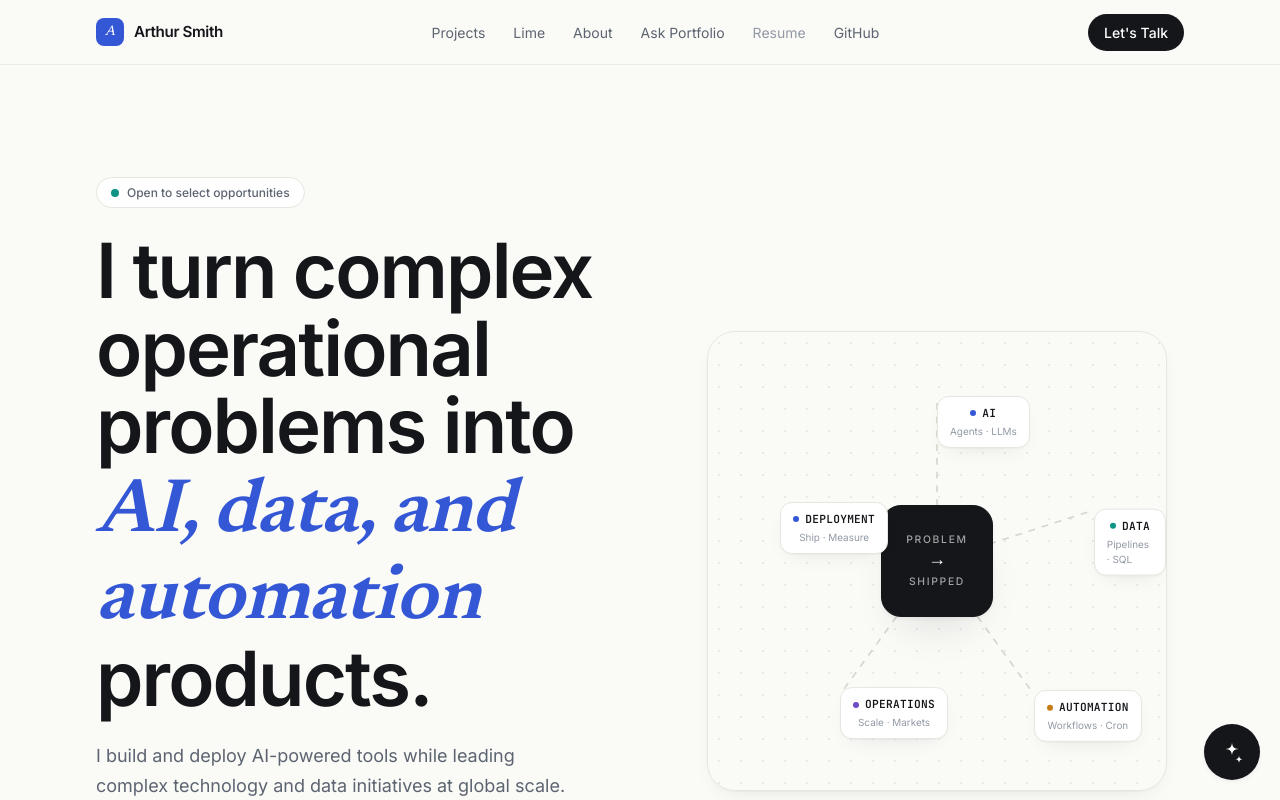
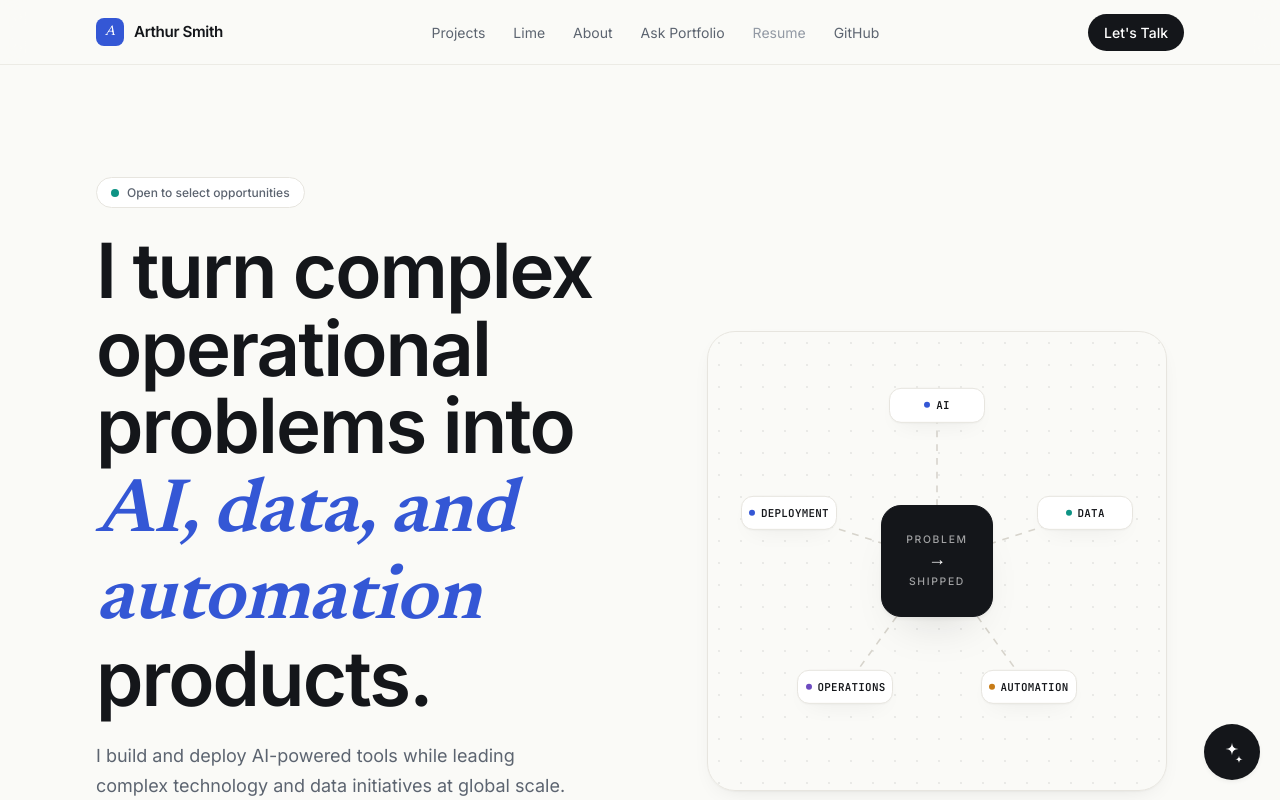
Before and after one commit to smithar106/Agentic-Portfolio, a Next.js app: page / in a window 1280 px wide. Shown: the top 800 px of the page. Built offline with nearby package versions, Linux system fonts and the light colour scheme.

Commit message:
fix: static, even hero node graph (uniform nodes, no drift)

```diff
--- a/src/components/HeroVisual.tsx
+++ b/src/components/HeroVisual.tsx
@@ -1,9 +1,9 @@
 const nodes = [
-  { label: "AI", sub: "Agents · LLMs", x: 50, y: 14, accent: "bg-accent" },
-  { label: "DATA", sub: "Pipelines · SQL", x: 84.24, y: 38.88, accent: "bg-teal" },
-  { label: "AUTOMATION", sub: "Workflows · Cron", x: 71.16, y: 79.12, accent: "bg-amber" },
-  { label: "OPERATIONS", sub: "Scale · Markets", x: 28.84, y: 79.12, accent: "bg-violet" },
-  { label: "DEPLOYMENT", sub: "Ship · Measure", x: 15.76, y: 38.88, accent: "bg-accent" },
+  { label: "AI", x: 50, y: 16, accent: "bg-accent" },
+  { label: "DATA", x: 82.34, y: 39.49, accent: "bg-teal" },
+  { label: "AUTOMATION", x: 69.98, y: 77.51, accent: "bg-amber" },
+  { label: "OPERATIONS", x: 30.02, y: 77.51, accent: "bg-violet" },
+  { label: "DEPLOYMENT", x: 17.66, y: 39.49, accent: "bg-accent" },
 ];
 
 export function HeroVisual() {
@@ -41,23 +41,16 @@ export function HeroVisual() {
           </span>
         </div>
 
-        {nodes.map((n, i) => (
+        {nodes.map((n) => (
           <div
             key={n.label}
-            className="absolute flex -translate-x-1/2 -translate-y-1/2 animate-float-slow flex-col items-center rounded-xl border border-line bg-surface px-3 py-2 shadow-soft"
-            style={{
-              left: `${n.x}%`,
-              top: `${n.y}%`,
-              animationDelay: `${i * 0.8}s`,
-            }}
+            className="absolute flex w-24 -translate-x-1/2 -translate-y-1/2 items-center justify-center gap-1.5 whitespace-nowrap rounded-xl border border-line bg-surface px-2 py-2 shadow-soft"
+            style={{ left: `${n.x}%`, top: `${n.y}%` }}
           >
-            <span className="flex items-center gap-1.5">
-              <span className={`h-1.5 w-1.5 rounded-full ${n.accent}`} />
-              <span className="font-mono text-[0.7rem] font-semibold tracking-wide text-ink">
-                {n.label}
-              </span>
+            <span className={`h-1.5 w-1.5 shrink-0 rounded-full ${n.accent}`} />
+            <span className="font-mono text-[0.68rem] font-semibold tracking-wide text-ink">
+              {n.label}
             </span>
-            <span className="mt-0.5 text-[0.62rem] text-faint">{n.sub}</span>
           </div>
         ))}
       </div>
```
